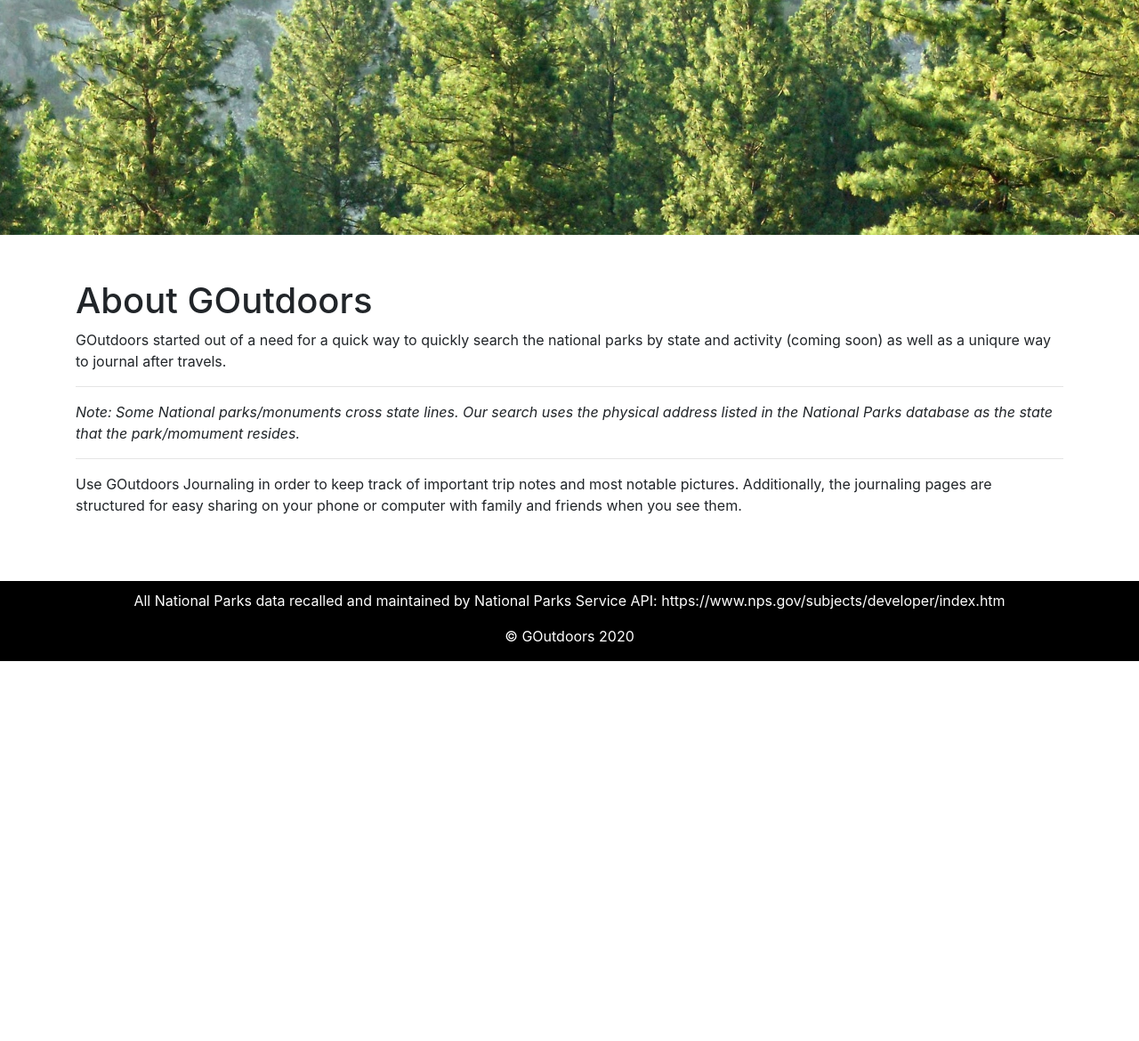
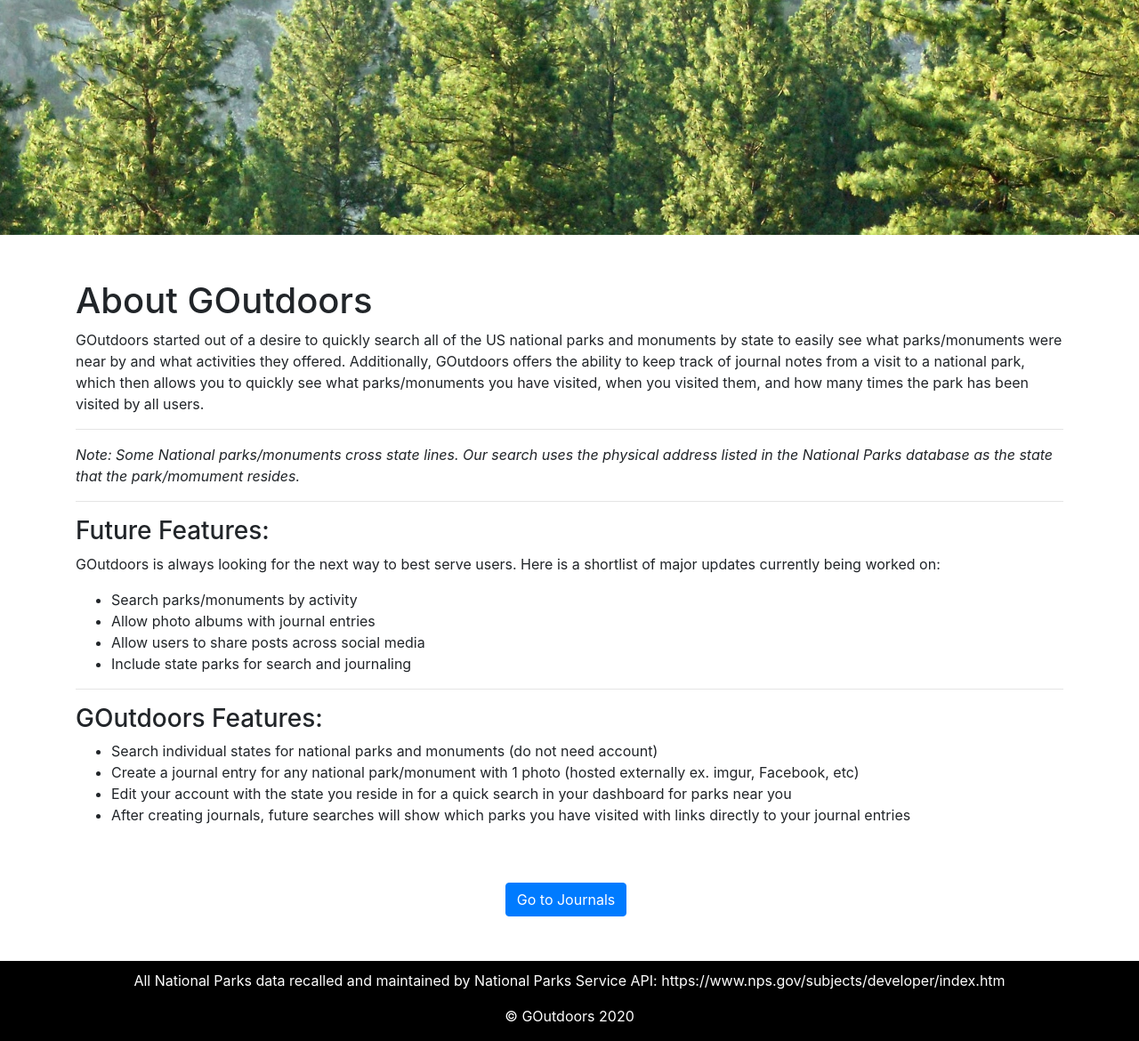
Before and after one commit to jake202020/goutdoors, a Flask app: page /about in a window 1280 px wide. Shown: the part 57-1227 px from the top of the page at 89% size. Before the commit the page ends 800 px from the top, so only its background shows below. Run offline with Flask 2, Linux system fonts and the light colour scheme; the visitor is signed in with stand-in values (Sample User, id 1); parts of the project's set-up code (start-up, migrations or seed data) failed here and were passed over; some libraries are stand-ins or nearby versions.

Commit message:
bootstrap style additions/about page additions

```diff
--- a/templates/about.html
+++ b/templates/about.html
@@ -4,9 +4,40 @@
 
 {% block content %}
 <h1>About GOutdoors</h1>
-<p>GOutdoors started out of a need for a quick way to quickly search the national parks by state and activity (coming soon) as well as a uniqure way to journal after travels.</p>
+<p>GOutdoors started out of a desire to quickly search all of the US national parks and monuments by state to easily see what parks/monuments were near by and what activities they offered.
+    Additionally, GOutdoors offers the ability to keep track of journal notes from a visit to a national park, which then allows you to quickly see what parks/monuments you have visited,
+    when you visited them, and how many times the park has been visited by all users.
+</p>
 <hr>
 <p><i>Note: Some National parks/monuments cross state lines. Our search uses the physical address listed in the National Parks database as the state that the park/momument resides.</i></p>
 <hr>
-<p>Use GOutdoors Journaling in order to keep track of important trip notes and most notable pictures. Additionally, the journaling pages are structured for easy sharing on your phone or computer with family and friends when you see them.</p>
+{% if session['username'] %}
+<h3>Future Features:</h3>
+<p>GOutdoors is always looking for the next way to best serve users. Here is a shortlist of major updates currently being worked on:</p>
+<ul>
+    <li>Search parks/monuments by activity</li>
+    <li>Allow photo albums with journal entries</li>
+    <li>Allow users to share posts across social media</li>
+    <li>Include state parks for search and journaling</li>
+</ul>
+<hr>
+{% endif %}
+<h3>GOutdoors Features:</h3>
+<ul>
+    <li>Search individual states for national parks and monuments (do not need account)</li>
+    <li>Create a journal entry for any national park/monument with 1 photo (hosted externally ex. imgur, Facebook, etc)</li>
+    <li>Edit your account with the state you reside in for a quick search in your dashboard for parks near you</li>
+    <li>After creating journals, future searches will show which parks you have visited with links directly to your journal entries</li>
+</ul>
+
+
+<div class="text-center pt-5">
+    {% if session["username"] %}
+    <a href="/users/{{ session['username'] }}" class="btn btn-primary mr-2" role="button">Go to Journals</a>
+    {% else %}
+    <a href="/register" class="btn btn-primary mr-2" role="button">Register Today</a>
+    {% endif %}
+    </div>
+
+
 {% endblock %}
--- a/templates/edit_journal.html
+++ b/templates/edit_journal.html
@@ -8,7 +8,7 @@
 
 <form method="POST" class="mb-5">
     {{ form.csrf_token() }}
-        <div class="form-group col-lg-2 pl-0">
+        <div class="form-group col-lg-3 pl-0">
                 {{ wtf.form_field(form.date, class='form-control')}}
         </div>
         <div class="form-group">
--- a/templates/new_journal.html
+++ b/templates/new_journal.html
@@ -9,10 +9,10 @@
     <form method="POST">
         {{ form.csrf_token() }}
         <div class="row">
-            <div class="form-group col-lg-2">
-                {{ wtf.form_field(form.date, class='form-control')}}
+            <div class="form-group col-lg-3">
+                {{ wtf.form_field(form.date, class='form-control datepicker')}}
             </div>
-            <div class="form-group col-lg-10">
+            <div class="form-group col-lg-9">
                 {{ wtf.form_field(form.park_name, class='form-control')}}
             </div>
         </div>
```
Also changed, not shown: forms.py (+4 -4 lines), templates/index.html (+13 -12 lines).
